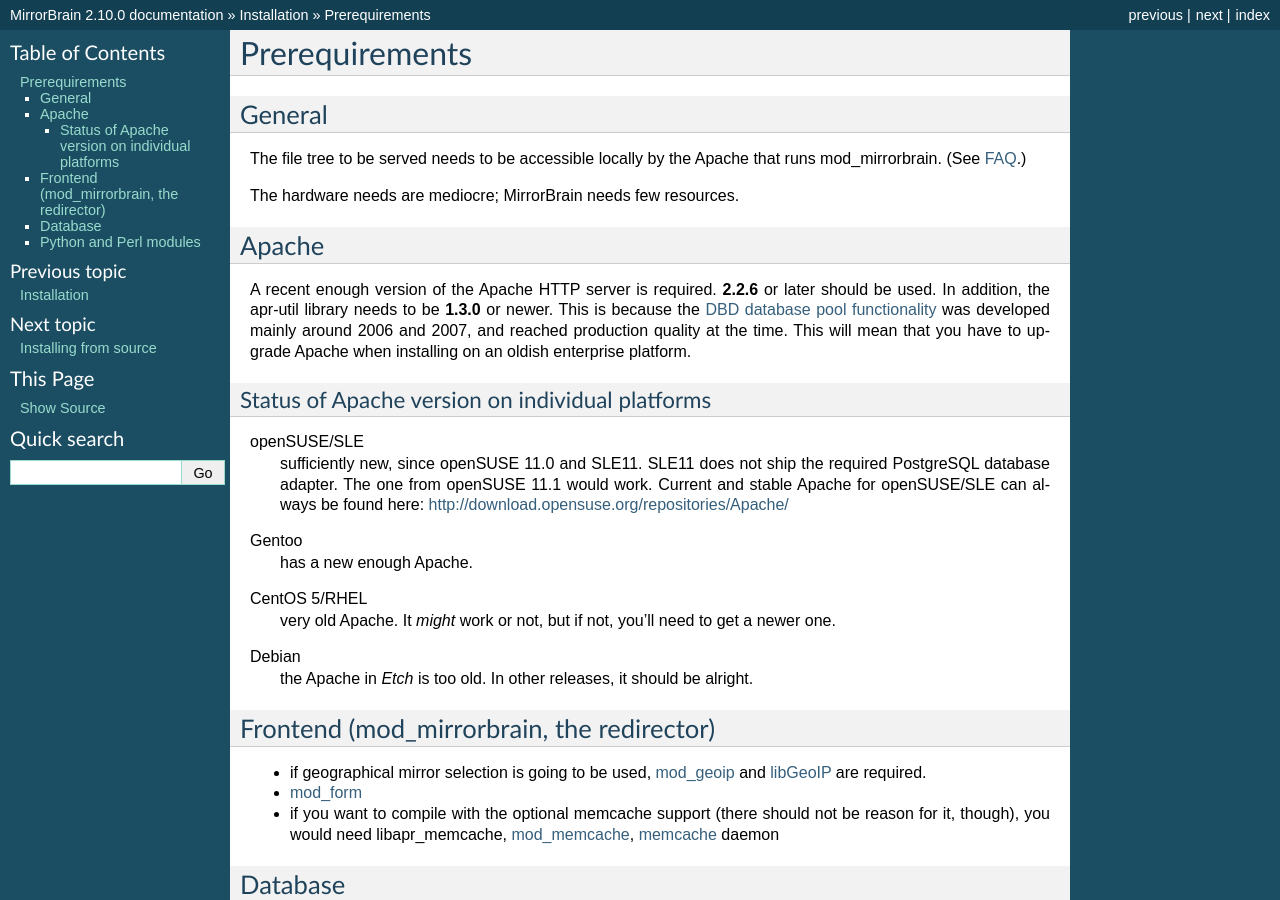
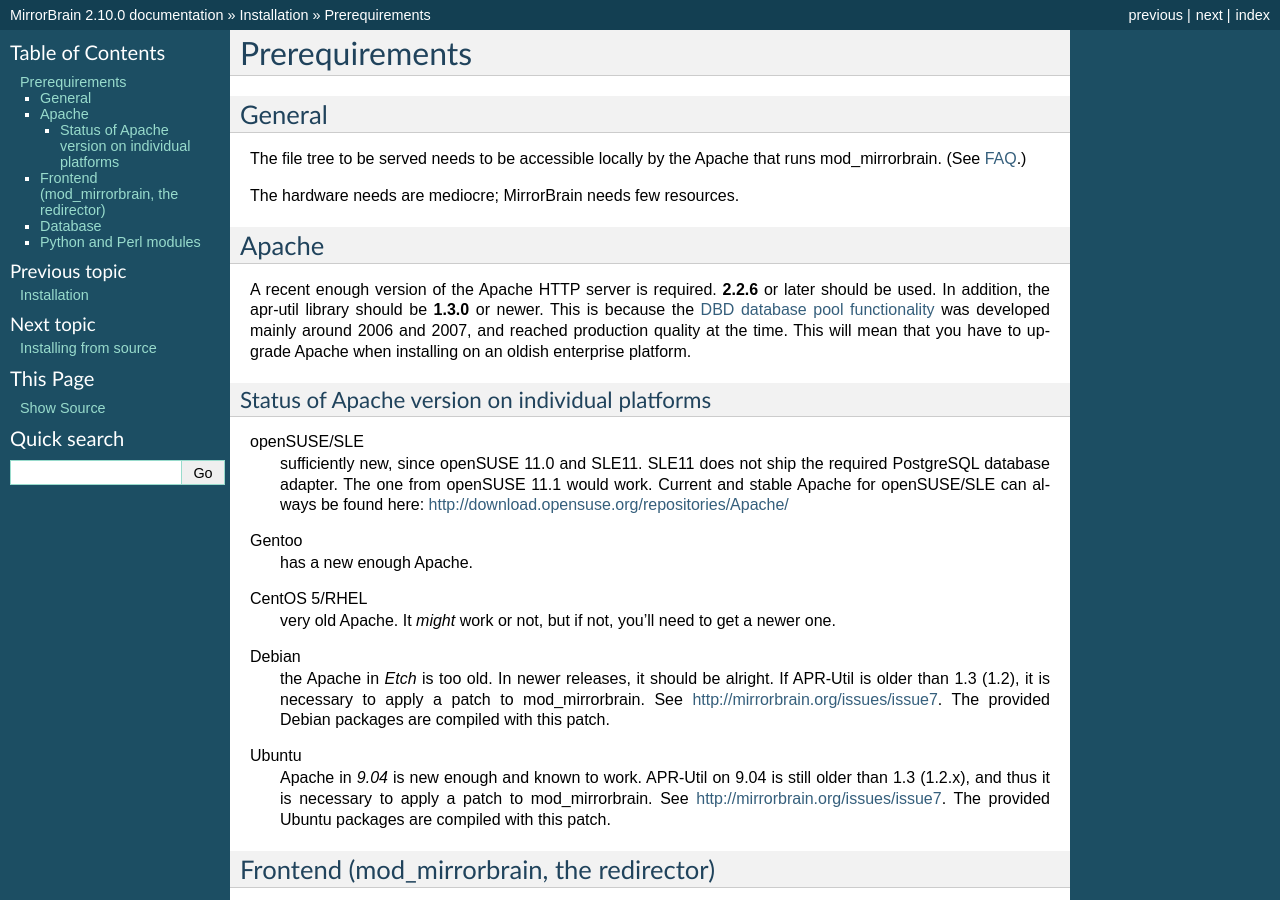
Before and after one commit to hayalci/mirrorbrain, a Sphinx documentation site: the page built from docs/installation/prerequirements.rst, in a window 1280 px wide and 900 px high. Built offline with Sphinx 7.4.7, drawn with Linux system fonts in a browser that asks for light colours.

Commit message:
docs/install: details on prerequirements of Apache and APR-Util on Debian/Ubuntu
git-svn-id: http://svn.mirrorbrain.org/svn/mirrorbrain/trunk@7844 2d291e14-ff0c-0410-a3fa-d5caa9871f55

```diff
--- a/docs/installation/prerequirements.rst
+++ b/docs/installation/prerequirements.rst
@@ -18,7 +18,7 @@
 ------
 
 A recent enough version of the Apache HTTP server is required. **2.2.6** or
-later should be used. In addition, the apr-util library needs to be **1.3.0**
+later should be used. In addition, the apr-util library should be **1.3.0**
 or newer. This is because the `DBD database pool functionality`_ was developed
 mainly around 2006 and 2007, and reached production quality at the time. This
 will mean that you have to upgrade Apache when installing on an oldish
@@ -44,7 +44,16 @@
     newer one.
 
 Debian
-    the Apache in *Etch* is too old. In other releases, it should be alright.
+    the Apache in *Etch* is too old. In newer releases, it should be alright.
+    If APR-Util is older than 1.3 (1.2), it is necessary to apply a patch to
+    mod_mirrorbrain. See http://mirrorbrain.org/issues/issue7. The provided
+    Debian packages are compiled with this patch.
+
+Ubuntu
+    Apache in *9.04* is new enough and known to work.
+    APR-Util on 9.04 is still older than 1.3 (1.2.x), and thus it is necessary
+    to apply a patch to mod_mirrorbrain. See http://mirrorbrain.org/issues/issue7.
+    The provided Ubuntu packages are compiled with this patch.
 
 
 Frontend (mod_mirrorbrain, the redirector)
```
